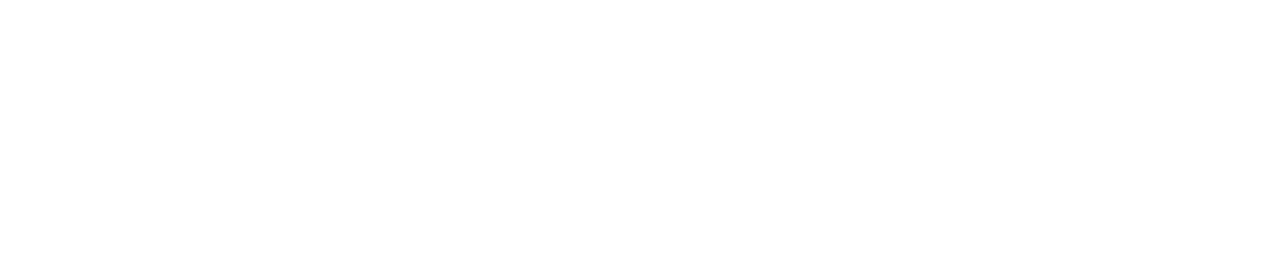
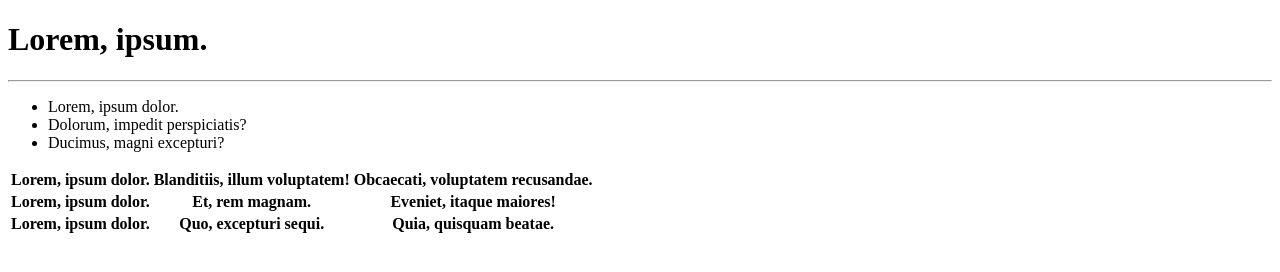
Before and after one commit to mrdvneltmz/kodluyoruzilkrepo, a plain HTML site: page index.html in a window 1280 px wide. Drawn offline with Linux system fonts and the light colour scheme.

Commit message:
index.html dosyasina baslik, liste ve tablo eklendi

```diff
--- a/index.html
+++ b/index.html
@@ -7,6 +7,29 @@
     <title>Document</title>
 </head>
 <body>
-
+    <h1>Lorem, ipsum.</h1>
+    <hr>
+    <ul>
+        <li>Lorem, ipsum dolor.</li>
+        <li>Dolorum, impedit perspiciatis?</li>
+        <li>Ducimus, magni excepturi?</li>
+    </ul>
+    <table>
+        <tr>
+            <th>Lorem, ipsum dolor.</th>
+            <th>Blanditiis, illum voluptatem!</th>
+            <th>Obcaecati, voluptatem recusandae.</th>
+        </tr>
+        <tr>
+            <th>Lorem, ipsum dolor.</th>
+            <th>Et, rem magnam.</th>
+            <th>Eveniet, itaque maiores!</th>
+        </tr>
+        <tr>
+            <th>Lorem, ipsum dolor.</th>
+            <th>Quo, excepturi sequi.</th>
+            <th>Quia, quisquam beatae.</th>
+        </tr>
+    </table>
 </body>
 </html>
```
